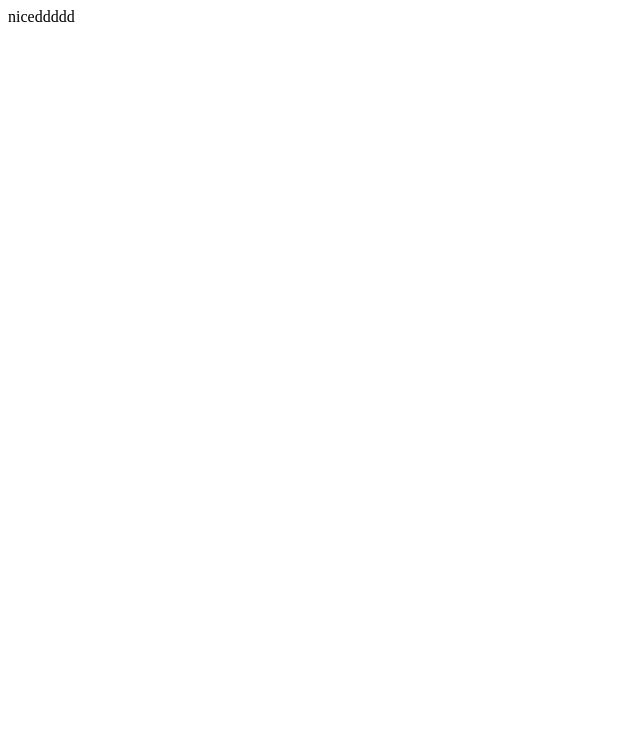
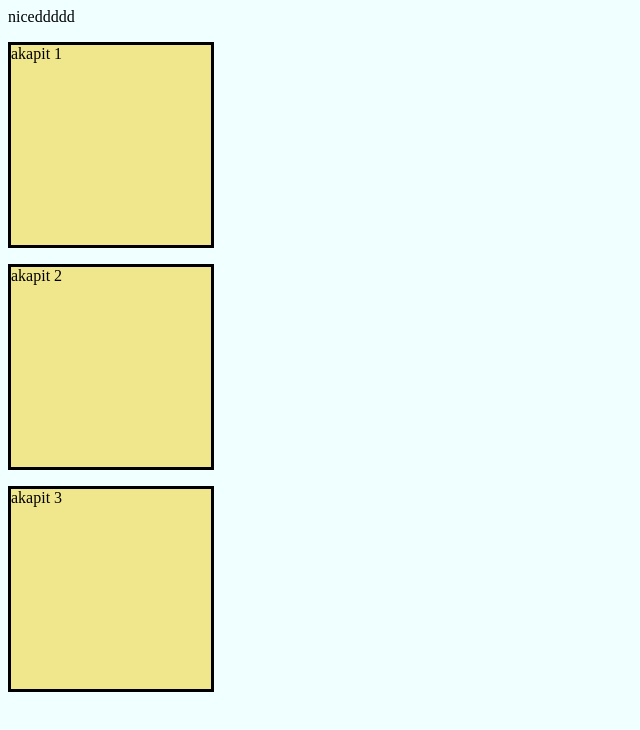
Before and after one commit to gadam15/www1, a plain HTML site: page index.html in a window 1280 px wide. Shown: the whole page, without its empty margins (0-640 px from the left). Drawn offline with Linux system fonts and the light colour scheme.

Commit message:
akapit2 & 3

```diff
--- a/index.html
+++ b/index.html
@@ -4,8 +4,13 @@
     <meta charset="UTF-8">
     <meta name="viewport" content="width=device-width, initial-scale=1.0">
     <title>Document</title>
+    <link rel="stylesheet" href="style.css">
 </head>
 <body>
     niceddddd
+
+    <p>akapit 1</p>
+    <p>akapit 2</p>
+    <p>akapit 3</p>
 </body>
 </html>
```
